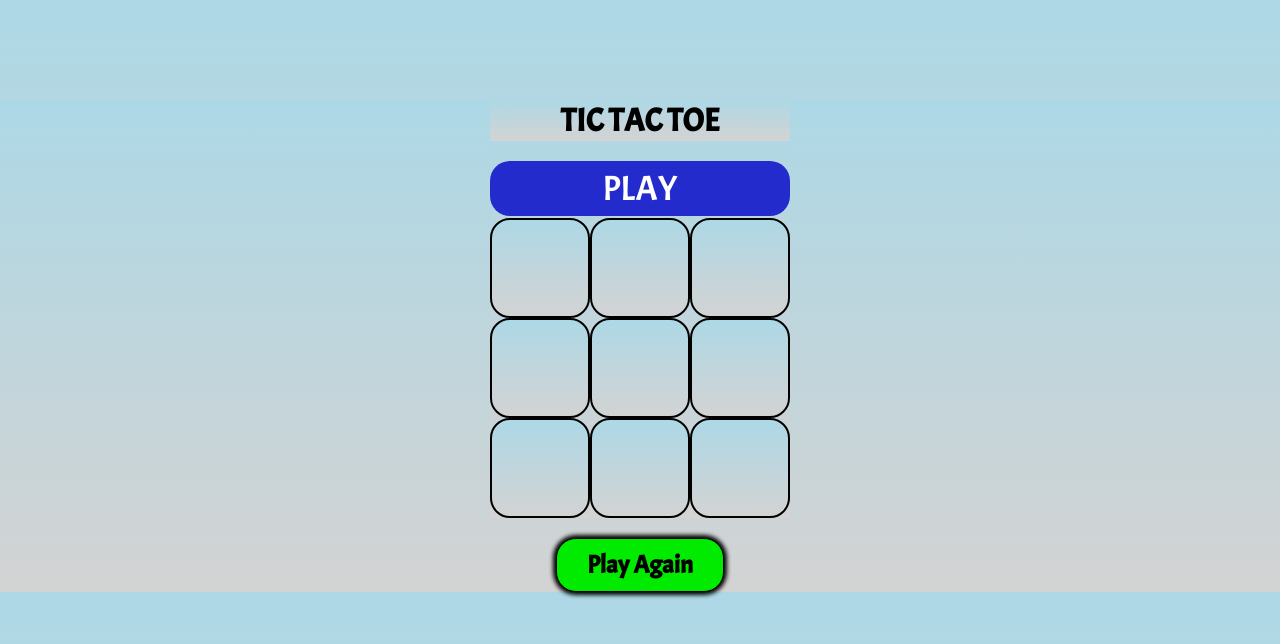
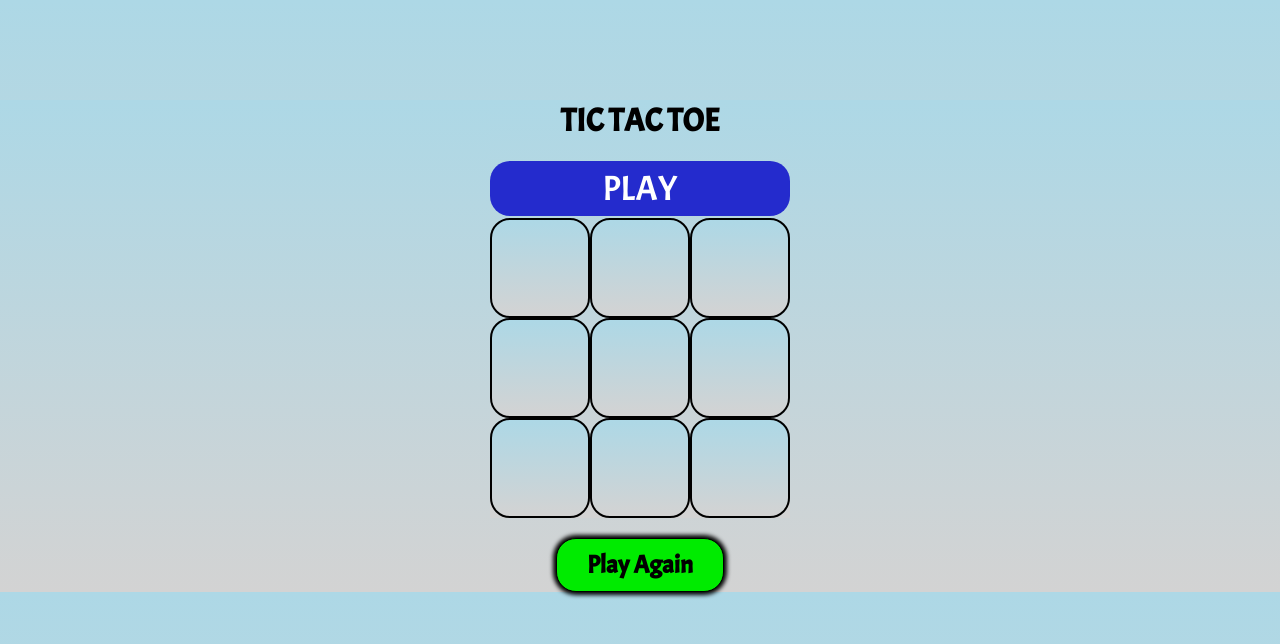
Before and after one commit to AnshumanBharatiya/tictactoe.io, a plain HTML site: page index.html in a window 1280 px wide. Drawn offline with Linux system fonts and the light colour scheme.

Commit message:
Update index.html

```diff
--- a/index.html
+++ b/index.html
@@ -60,6 +60,7 @@
 		h1{
 			text-align: center;
 			margin-bottom: 20px;
+			background: no-repeat;
 		}
 		span {
 			width: 100%;
```
